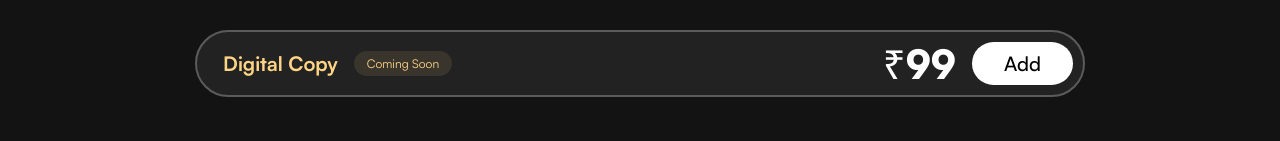
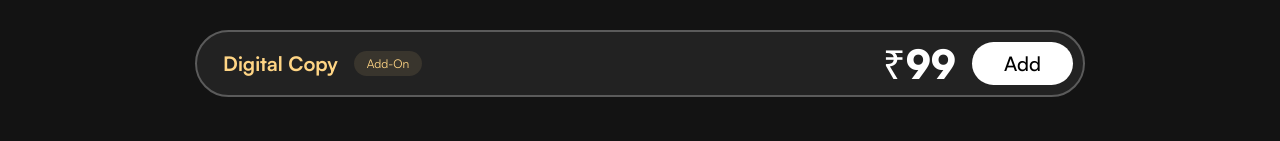
Before and after one commit to Hreeth/photobooth-tauri, a React (Vite) app: page /copies in a window 1280 px wide. Shown: the part 524-665 px from the top of the page. Built offline with nearby package versions, Linux system fonts and the light colour scheme.

Commit message:
test release

```diff
--- a/src/Pages/Form/Copies/index.tsx
+++ b/src/Pages/Form/Copies/index.tsx
@@ -25,10 +25,10 @@ export default function Copies() {
           <h1 className="heading">Pick your <div>Perfect</div> Strip Package!</h1>
           <div className="plans-container">
             {plans.map(plan => <CopiesSelectable data={plan} selected={options.copies == plan.strips} />)}
-            <div className="digital-container" data-selected={options.digital}>
+            <div className="digital-container" data-selected={options.digital} onClick={() => setOptions(prev => ({ ...prev, digital: !prev.digital }))}>
               <div className="digital-grp-2">
                 <div className="digital-title">Digital Copy</div>
-                <div className="digital-label">Coming Soon</div>
+                <div className="digital-label">Add-On</div>
               </div>
               <div className="digital-grp-1">
                 <div className="digital-price">₹99</div>
```
